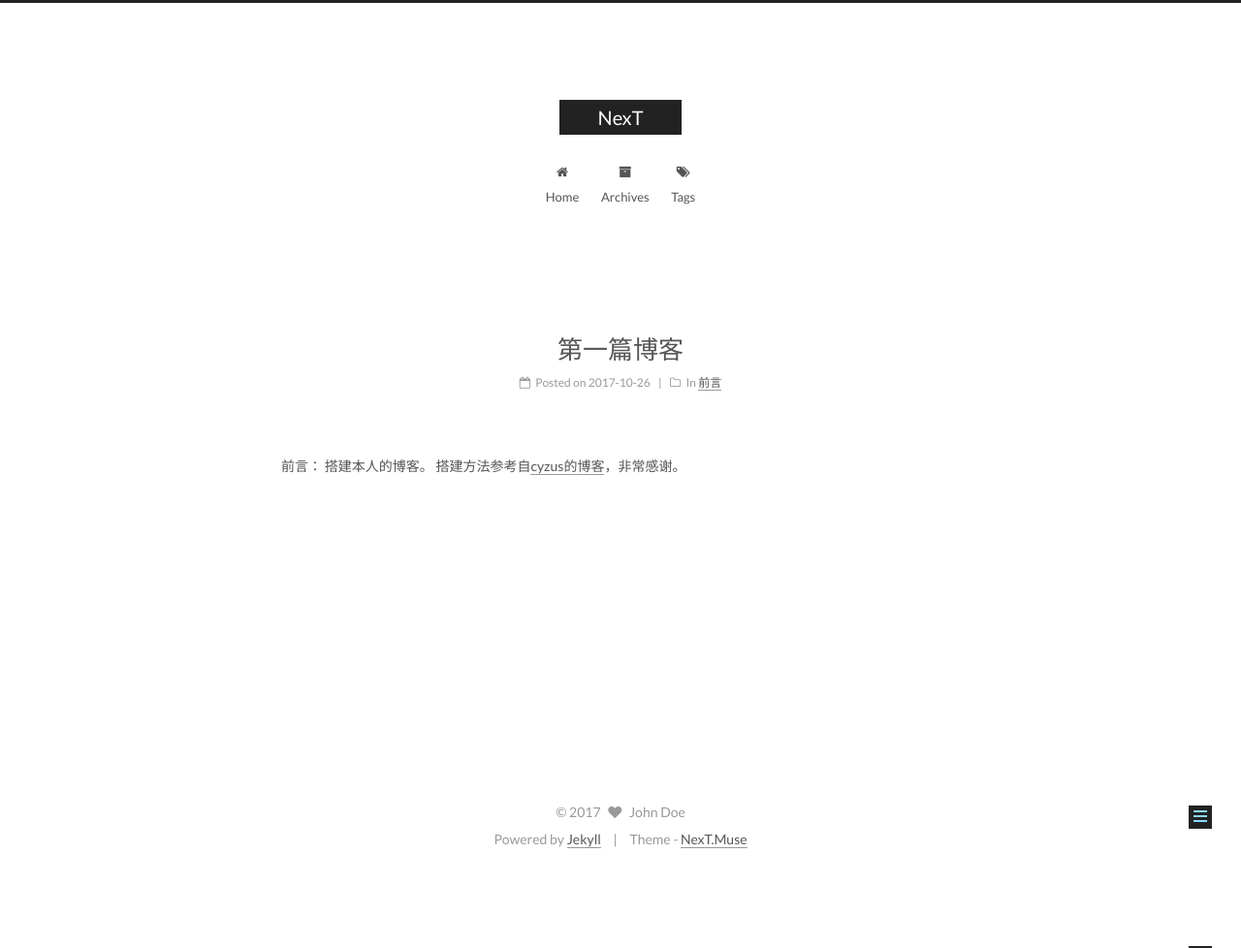
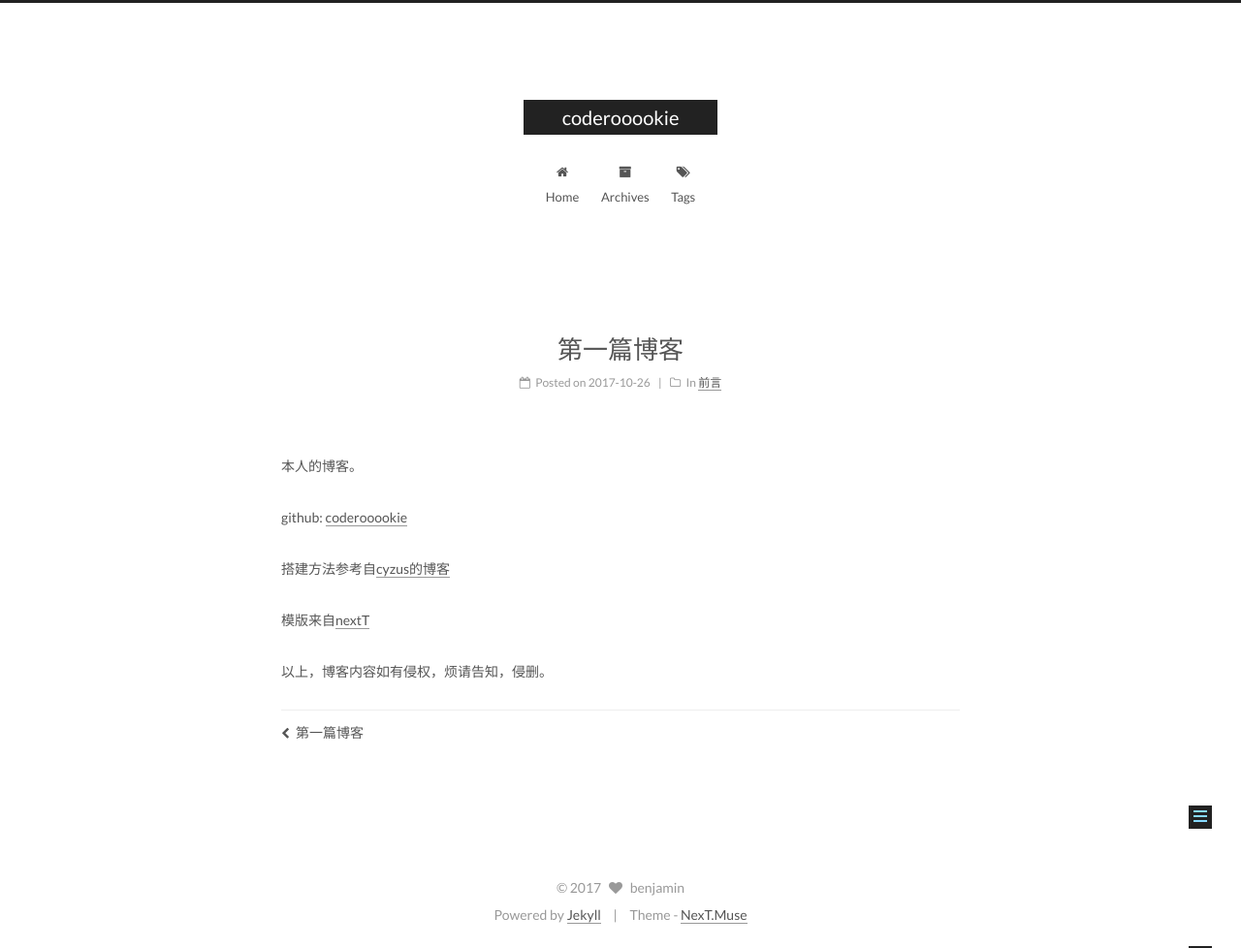
Before and after one commit to coderooookie/coderooookie.github.io, a Jekyll site: the page built from _posts/2013-12-24-categories.md, in a window 1280 px wide. Shown: the whole page at 97% size. Built offline with Jekyll 4.4.1, drawn with Linux system fonts in a browser that asks for light colours; before the commit the page ends 900 px from its top, so only the background shows below that.

Commit message:
更新配置

```diff
--- a/_config.yml
+++ b/_config.yml
@@ -4,10 +4,10 @@
 # ---------------------------------------------------------------
 
 # Site
-title: NexT
+title: coderooookie
 subtitle:
 description:
-author: John Doe
+author: benjamin
 # Support language: de, en, fr-FR, id, ja, ko, pt-BR, pt, ru, zh-Hans, zh-hk, zh-tw
 language: en
 date_format: '%Y-%m-%d'
@@ -78,7 +78,7 @@ plugins:
 favicon: /assets/favicon.ico
 
 # Set default keywords (Use a comma to separate)
-keywords: "Jekyll, NexT"
+keywords: "Jekyll, benjamin"
 
 # Set rss to false to disable feed link.
 # Leave rss as empty to use site's feed link.
--- a/_posts/2013-12-24-categories.md
+++ b/_posts/2013-12-24-categories.md
@@ -4,6 +4,12 @@ date: 2017-10-26 20:33:09
 categories:
 - 前言
 ---
-前言：
-搭建本人的博客。
-搭建方法参考自[cyzus的博客](http://cyzus.github.io/2015/06/21/github-build-blog/)，非常感谢。
+本人的博客。
+
+github: [coderooookie](https://github.com/coderooookie)
+
+搭建方法参考自[cyzus的博客](http://cyzus.github.io/2015/06/21/github-build-blog/)
+
+模版来自[nextT](http://jekyllthemes.org/themes/jekyll-theme-next/)
+
+以上，博客内容如有侵权，烦请告知，侵删。
```
Also changed, not shown: _posts/2017-10-26-第一篇博客.md (added, +9 -0 lines).
